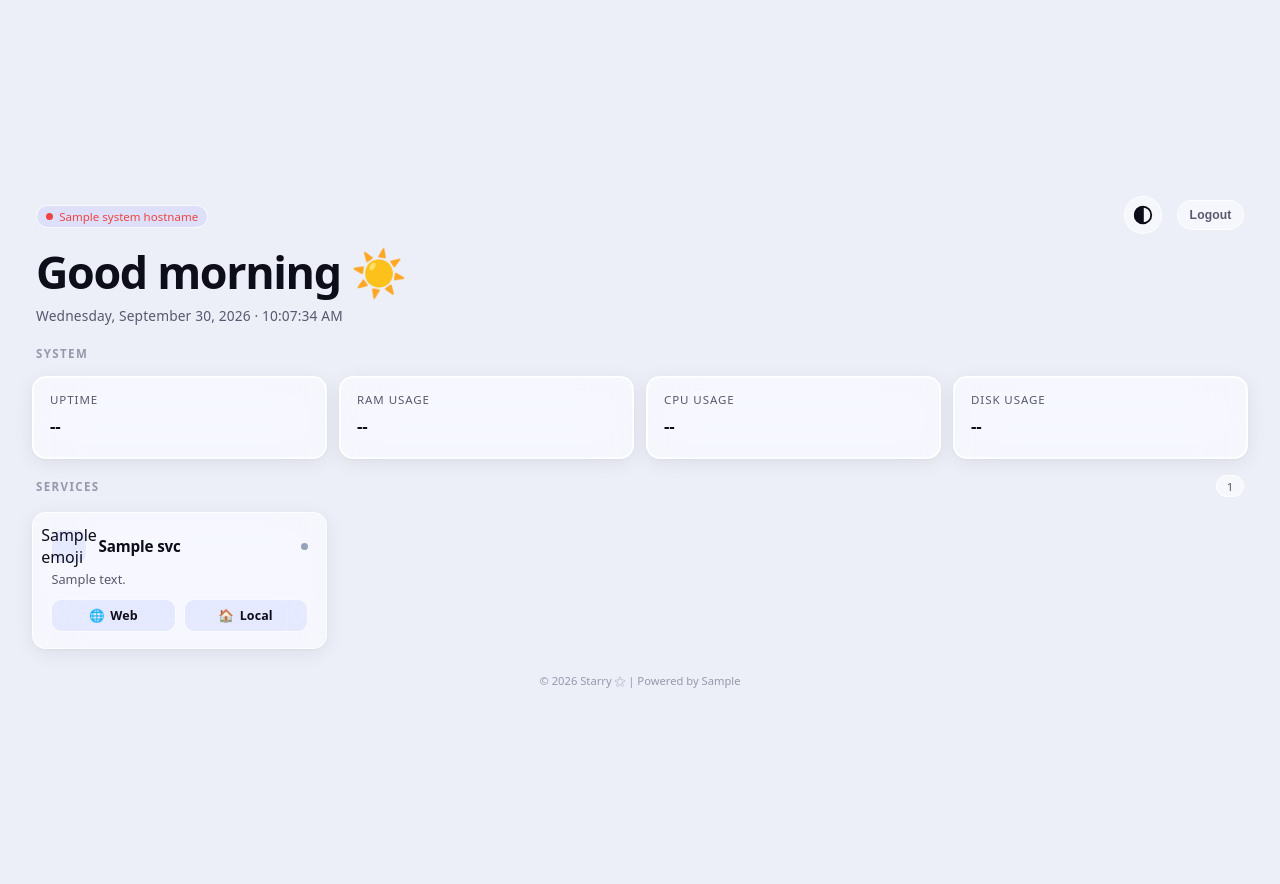
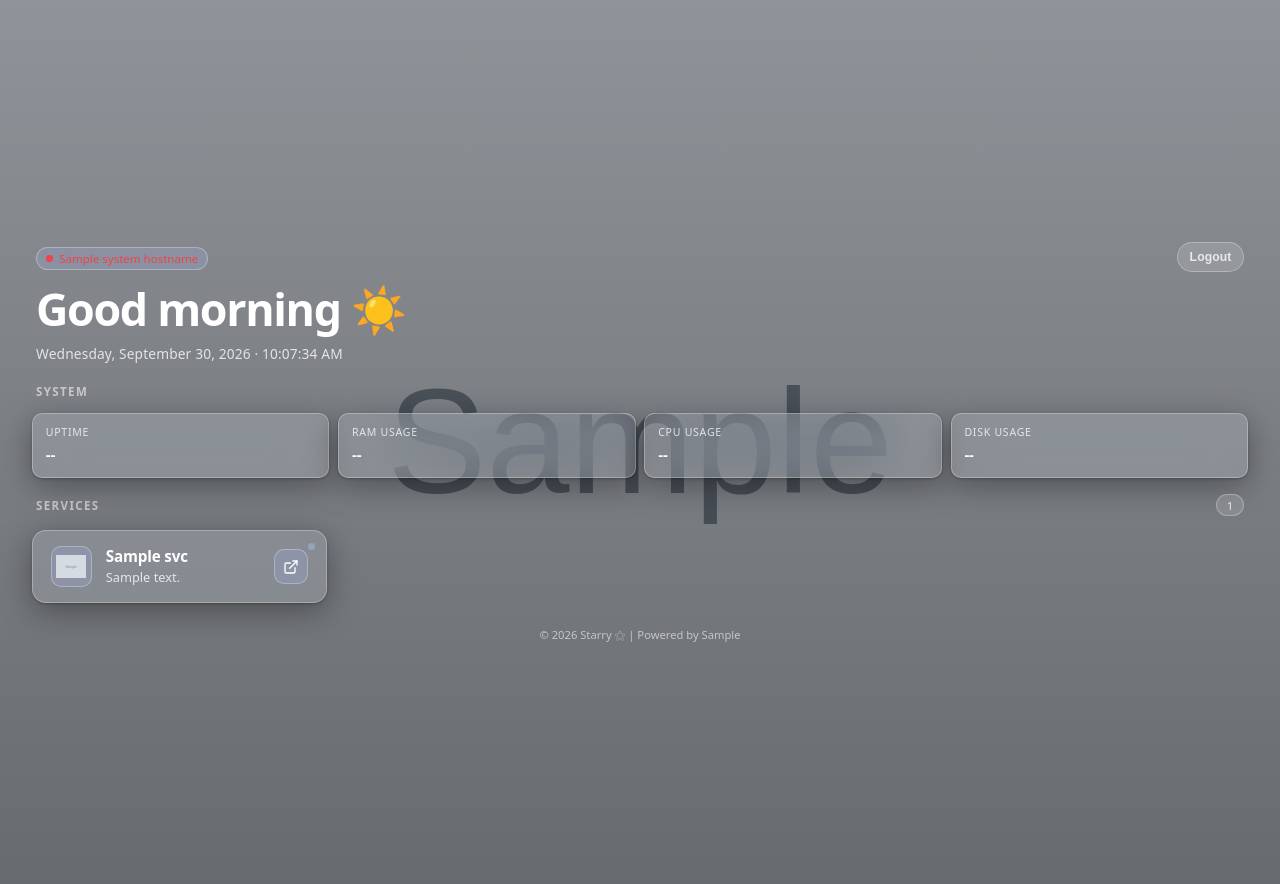
Before and after one commit to starry-shivam/starry-cloud, a Python web app: template templates/index.html in a window 1280 px wide. Run offline with Jinja, Linux system fonts and the light colour scheme; the template is opened without the code that fills it: most values are stand-ins (such as "Sample title", 1, 10 or a date in 2020); grey boxes marked "Sample" are stand-in pictures.

Commit message:
feat: Simplify service cards and add bg image support
Signed-off-by: starry-shivam <touka.krs@gmail.com>

```diff
--- a/static/js/theme.js
+++ b/static/js/theme.js
@@ -2,12 +2,14 @@ const THEME_KEY = "theme";
 const THEME_COLORS = {
     light: "#ffffff",
     dark: "#020617",
+    frosted: "#000000",
 };
 
 const root = document.documentElement;
 const icon = document.getElementById("themeIcon");
 const toggleBtn = document.getElementById("themeToggle");
 const mediaQuery = window.matchMedia("(prefers-color-scheme: dark)");
+const hasBackgroundImage = root.getAttribute("data-has-bg") === "1";
 
 function getSystemTheme() {
     return mediaQuery.matches ? "dark" : "light";
@@ -77,6 +79,14 @@ function syncBrowserChrome(theme) {
 }
 
 export function applyTheme() {
+    // A configured background image forces a fixed frosted-glass look;
+    // the light/dark toggle is hidden and this becomes a no-op.
+    if (hasBackgroundImage) {
+        root.setAttribute("data-theme", "frosted");
+        syncBrowserChrome("frosted");
+        return;
+    }
+
     const saved = localStorage.getItem(THEME_KEY) || "auto";
     const themeToApply = saved === "auto" ? getSystemTheme() : saved;
 
@@ -102,6 +112,8 @@ export function toggleTheme() {
 }
 
 export function initTheme() {
+    if (hasBackgroundImage) return;
+
     toggleBtn?.addEventListener("click", toggleTheme);
     mediaQuery.addEventListener("change", () => {
         const saved = localStorage.getItem(THEME_KEY) || "auto";
--- a/static/js/ui.js
+++ b/static/js/ui.js
@@ -16,52 +16,28 @@ async function registerServiceWorker() {
     }
 }
 
-function isPrivateHostname(hostname) {
-    if (!hostname) return false;
-    if (hostname === "localhost" || hostname.endsWith(".local")) return true;
-
-    const ipv4 = hostname.match(/^(\d{1,3})\.(\d{1,3})\.(\d{1,3})\.(\d{1,3})$/);
-    if (!ipv4) return false;
-
-    const [a, b] = ipv4.slice(1, 3).map(Number);
-    return (
-        a === 10 ||
-        a === 127 ||
-        (a === 172 && b >= 16 && b <= 31) ||
-        (a === 192 && b === 168)
-    );
-}
-
-// Prefer the LAN link when the dashboard itself is reached over the local
-// network (faster, no internet round-trip), otherwise fall back to the domain link.
-function getPreferredServiceUrl(card) {
-    const lanUrl = card.getAttribute("data-lan-url");
-    if (lanUrl && isPrivateHostname(window.location.hostname)) return lanUrl;
-    return card.getAttribute("data-url") || lanUrl;
-}
-
-// Service cards with both a domain and LAN link expose explicit chip links
-// for each method; clicking elsewhere on the card opens the preferred one.
+// Service cards open their configured URL when clicked anywhere except the
+// explicit "open" action button, which does the same via a normal link.
 function initServiceCards() {
-    document.querySelectorAll(".service-card[data-url], .service-card[data-lan-url]").forEach((card) => {
+    document.querySelectorAll(".service-card[data-url]").forEach((card) => {
         card.setAttribute("role", "link");
         card.setAttribute("tabindex", "0");
 
-        const openPreferred = () => {
-            const url = getPreferredServiceUrl(card);
+        const openService = () => {
+            const url = card.getAttribute("data-url");
             if (url) window.open(url, "_blank", "noopener,noreferrer");
         };
 
         card.addEventListener("click", (event) => {
             if (event.target.closest(".service-action-btn")) return;
-            openPreferred();
+            openService();
         });
 
         card.addEventListener("keydown", (event) => {
             if (event.target.closest(".service-action-btn")) return;
             if (event.key === "Enter" || event.key === " ") {
                 event.preventDefault();
-                openPreferred();
+                openService();
             }
         });
     });
--- a/static/style.css
+++ b/static/style.css
@@ -50,6 +50,28 @@
 
   --accent:      #7b8cff;
   --accent-soft: rgba(123, 140, 255, 0.14);
+}
+
+/* Forced when a background image is configured; a single frosted-glass
+   look regardless of light/dark preference. */
+:root[data-theme="frosted"] {
+  color-scheme: dark;
+
+  --bg: transparent;
+
+  --glass-bg:           rgba(255, 255, 255, 0.14);
+  --glass-bg-hover:     rgba(255, 255, 255, 0.22);
+  --glass-border:       rgba(255, 255, 255, 0.28);
+  --glass-shadow:       0 8px 32px rgba(0, 0, 0, 0.35), 0 1px 3px rgba(0, 0, 0, 0.25);
+  --glass-hover-shadow: 0 16px 48px rgba(0, 0, 0, 0.45), 0 2px 8px rgba(0, 0, 0, 0.3);
+  --blur:               blur(28px) saturate(180%);
+
+  --text:       #ffffff;
+  --text-soft:  rgba(255, 255, 255, 0.78);
+  --text-muted: rgba(255, 255, 255, 0.58);
+
+  --accent:      #a9b8ff;
+  --accent-soft: rgba(169, 184, 255, 0.2);
 }
 
 *,
@@ -114,6 +136,34 @@ body::after {
   background:
     radial-gradient(ellipse 55% 50% at 80% 15%, rgba(160, 80, 180, 0.18) 0%, transparent 60%),
     radial-gradient(ellipse 50% 60% at 20% 85%, rgba(60, 160, 120, 0.14) 0%, transparent 60%);
+}
+
+/* Configured background image replaces the animated mesh entirely. */
+:root[data-theme="frosted"] body::before,
+:root[data-theme="frosted"] body::after {
+  display: none;
+}
+
+.bg-image-layer {
+  position: fixed;
+  inset: 0;
+  z-index: -2;
+  background-color: #0b0c14;
+  background-size: cover;
+  background-position: center;
+  background-repeat: no-repeat;
+  transform: scale(1.06);
+}
+
+.bg-image-layer.bg-image-blur {
+  filter: blur(24px);
+}
+
+.bg-image-layer::after {
+  content: "";
+  position: absolute;
+  inset: 0;
+  background: linear-gradient(180deg, rgba(0, 0, 0, 0.32), rgba(0, 0, 0, 0.52));
 }
 
 @keyframes meshShift1 {
@@ -192,6 +242,12 @@ body::after {
   gap: 0.5rem;
   justify-content: flex-end;
   margin-bottom: 0.5rem;
+}
+
+/* Keeps the hostname pill pinned to the left regardless of how many
+   action buttons (theme toggle, logout) render next to it. */
+.hero-actions .hostname-pill {
+  margin-right: auto;
 }
 
 .hero-greeting {
@@ -363,16 +419,16 @@ body::after {
 
 .metrics-grid {
   display: grid;
-  grid-template-columns: repeat(auto-fit, minmax(180px, 1fr));
-  gap: 0.75rem;
+  grid-template-columns: repeat(auto-fit, minmax(135px, 1fr));
+  gap: 0.55rem;
   margin-bottom: 1rem;
 }
 
 .metric-card {
-  padding: 0.9rem 1rem;
-  border-radius: var(--radius-md);
+  padding: 0.65rem 0.8rem;
+  border-radius: var(--radius-sm);
   background: var(--glass-bg);
-  border: 2px solid var(--glass-border);
+  border: 1px solid var(--glass-border);
   box-shadow: var(--glass-shadow);
   backdrop-filter: var(--blur);
   -webkit-backdrop-filter: var(--blur);
@@ -388,31 +444,32 @@ body::after {
   box-shadow: 0 0 0 1px rgba(0, 0, 0, 0.1), var(--glass-hover-shadow);
 }
 
-:root[data-theme="dark"] .metric-card:hover {
+:root[data-theme="dark"] .metric-card:hover,
+:root[data-theme="frosted"] .metric-card:hover {
   border-color: rgba(255, 255, 255, 0.28);
   box-shadow: 0 0 0 1px rgba(255, 255, 255, 0.08), var(--glass-hover-shadow);
 }
 
 .metric-label {
   margin: 0;
-  font-size: 0.72rem;
+  font-size: 0.66rem;
   color: var(--text-soft);
   text-transform: uppercase;
-  letter-spacing: 0.08em;
+  letter-spacing: 0.07em;
 }
 
 .metric-value {
-  margin: 0.45rem 0 0;
-  font-size: 1.05rem;
+  margin: 0.3rem 0 0;
+  font-size: 0.94rem;
   font-weight: 650;
   letter-spacing: -0.01em;
 }
 
 .metric-footer {
-  margin: 0.35rem 0 0;
-  font-size: 0.75rem;
+  margin: 0.2rem 0 0;
+  font-size: 0.68rem;
   color: var(--text-soft);
-  line-height: 1.3;
+  line-height: 1.25;
 }
 
 .count-badge {
@@ -437,7 +494,11 @@ body::after {
    ========================= */
 
 .service-card {
-  padding: 1rem 1.15rem;
+  position: relative;
+  display: flex;
+  align-items: center;
+  gap: 0.85rem;
+  padding: 0.9rem 1.1rem;
   border-radius: var(--radius-md);
   background: var(--glass-bg);
   border: 1px solid var(--glass-border);
@@ -469,8 +530,8 @@ body::after {
     box-shadow: var(--glass-hover-shadow);
   }
 
-  .service-card:hover .service-emoji {
-    transform: scale(1.12) rotate(-5deg);
+  .service-card:hover .service-icon {
+    transform: scale(1.08) rotate(-3deg);
   }
 }
 
@@ -484,27 +545,18 @@ body::after {
   outline-offset: 2px;
 }
 
-.service-actions {
-  display: flex;
-  gap: 0.5rem;
-  margin-top: 0.65rem;
-}
-
 .service-action-btn {
-  flex: 1;
+  flex-shrink: 0;
   display: flex;
   align-items: center;
   justify-content: center;
-  gap: 0.35rem;
-  padding: 0.45rem 0.6rem;
+  width: 2.15rem;
+  height: 2.15rem;
   border-radius: var(--radius-sm);
   border: 1px solid var(--glass-border);
   background: var(--accent-soft);
   color: inherit;
   text-decoration: none;
-  font-size: 0.78rem;
-  font-weight: 600;
-  letter-spacing: 0.01em;
   transition:
     background 0.18s var(--ease-std),
     transform 0.18s var(--ease-spring);
@@ -519,14 +571,10 @@ body::after {
   transform: scale(0.95);
 }
 
-.service-header {
-  display: flex;
-  align-items: center;
-  justify-content: space-between;
-}
-
 .service-status {
-  position: relative;
+  position: absolute;
+  top: 0.7rem;
+  right: 0.7rem;
   width: 7px;
   height: 7px;
   border-radius: 50%;
@@ -556,24 +604,34 @@ body::after {
   opacity: 0.6;
 }
 
-.service-left {
-  display: flex;
-  align-items: center;
-  gap: 0.75rem;
-}
-
-.service-emoji {
-  width: 2.2rem;
-  height: 2.2rem;
+.service-icon {
+  width: 2.6rem;
+  height: 2.6rem;
   border-radius: var(--radius-sm);
   background: var(--accent-soft);
   border: 1px solid var(--glass-border);
   display: flex;
   align-items: center;
   justify-content: center;
-  font-size: 1rem;
+  overflow: hidden;
   flex-shrink: 0;
   transition: transform 0.22s var(--ease-spring);
+}
+
+.service-icon img {
+  width: 100%;
+  height: 100%;
+  object-fit: contain;
+  padding: 0.3rem;
+}
+
+.service-icon-fallback {
+  color: var(--text-soft);
+}
+
+.service-body {
+  flex: 1;
+  min-width: 0;
 }
 
 .service-name {
@@ -581,13 +639,21 @@ body::after {
   font-size: 0.95rem;
   font-weight: 600;
   letter-spacing: -0.01em;
+  white-space: nowrap;
+  overflow: hidden;
+  text-overflow: ellipsis;
+  padding-right: 1rem;
 }
 
 .service-description {
-  margin: 0.4rem 0 0;
+  margin: 0.2rem 0 0;
   font-size: 0.8rem;
   color: var(--text-soft);
-  line-height: 1.45;
+  line-height: 1.4;
+  display: -webkit-box;
+  -webkit-line-clamp: 2;
+  -webkit-box-orient: vertical;
+  overflow: hidden;
 }
 
 /* =========================
--- a/templates/index.html
+++ b/templates/index.html
@@ -1,5 +1,5 @@
 <!doctype html>
-<html lang="en">
+<html lang="en" {% if cfg.bg_image_url %}data-has-bg="1"{% endif %}>
   <head>
     <meta charset="utf-8" />
     <title>{{ cfg.title }}</title>
@@ -11,6 +11,15 @@
     <script>
       (function () {
         try {
+          if (document.documentElement.getAttribute("data-has-bg") === "1") {
+            document.documentElement.setAttribute("data-theme", "frosted");
+            var frostedMeta = document.querySelector('meta[name="theme-color"]');
+            if (frostedMeta) frostedMeta.setAttribute("content", "#000000");
+            var frostedApple = document.querySelector('meta[name="apple-mobile-web-app-status-bar-style"]');
+            if (frostedApple) frostedApple.setAttribute("content", "black-translucent");
+            return;
+          }
+
           var saved = localStorage.getItem("theme") || "auto";
           var systemDark = window.matchMedia && window.matchMedia("(prefers-color-scheme: dark)").matches;
           var theme = saved === "auto" ? (systemDark ? "dark" : "light") : saved;
@@ -35,6 +44,9 @@
     <link rel="apple-touch-icon" href="/static/dragon.png" />
   </head>
   <body>
+    {% if cfg.bg_image_url %}
+    <div class="bg-image-layer{% if cfg.bg_image_blur %} bg-image-blur{% endif %}" style="background-image: url('{{ cfg.bg_image_url }}')"></div>
+    {% endif %}
     <div id="loader" class="loader-overlay" aria-hidden="true">
       <div class="loader-spinner"></div>
     </div>
@@ -47,6 +59,7 @@
             {{ system_hostname }}
           </span>
           {% endif %}
+          {% if not cfg.bg_image_url %}
           <button class="theme-toggle" id="themeToggle" aria-label="Toggle theme">
             <svg id="themeIcon" width="22" height="22" viewBox="0 0 24 24" fill="none" stroke="currentColor" stroke-width="1.75" stroke-linecap="round" stroke-linejoin="round">
               <circle cx="12" cy="12" r="5" />
@@ -60,6 +73,7 @@
               <line x1="18.36" y1="5.64" x2="19.78" y2="4.22" />
             </svg>
           </button>
+          {% endif %}
           <form method="post" action="/logout" class="logout-form">
             <input type="hidden" name="csrf_token" value="{{ csrf_token() }}" />
             <button class="logout-button" type="submit">Logout</button>
@@ -106,48 +120,47 @@
             <div
               class="service-card"
               style="--card-index: {{ loop.index0 }}"
-              {% if svc.web_url %}data-url="{{ svc.web_url }}"{% endif %}
-              {% if svc.lan_url %}data-lan-url="{{ svc.lan_url }}"{% endif %}
+              {% if svc.url %}data-url="{{ svc.url }}"{% endif %}
             >
-              <div class="service-header">
-                <div class="service-left">
-                  <div class="service-emoji">{{ svc.emoji or "⬛" }}</div>
-                  <h3 class="service-name">{{ svc.name }}</h3>
-                </div>
               <span
                 class="service-status status-unknown"
                 data-service-id="{{ loop.index0 }}"
                 title="Checking..."
                 aria-label="Service status indicator"
               ></span>
+              <div class="service-icon">
+                {% if svc.icon_url %}
+                <img src="{{ svc.icon_url }}" alt="" loading="lazy" />
+                {% else %}
+                <svg class="service-icon-fallback" width="20" height="20" viewBox="0 0 24 24" fill="none" stroke="currentColor" stroke-width="1.75" stroke-linecap="round" stroke-linejoin="round" aria-hidden="true">
+                  <rect x="3" y="3" width="18" height="18" rx="4" />
+                  <circle cx="8.5" cy="8.5" r="1.5" />
+                  <path d="M21 15l-5-5L5 21" />
+                </svg>
+                {% endif %}
               </div>
+              <div class="service-body">
+                <h3 class="service-name">{{ svc.name }}</h3>
                 {% if svc.description %}
                 <p class="service-description">{{ svc.description }}</p>
                 {% endif %}
-              <div class="service-actions">
-                {% if svc.web_url %}
+              </div>
+              {% if svc.url %}
               <a
                 class="service-action-btn"
-                  href="{{ svc.web_url }}"
+                href="{{ svc.url }}"
                 target="_blank"
                 rel="noopener noreferrer"
-                  title="Open {{ svc.name }} on the web"
+                title="Open {{ svc.name }}"
+                aria-label="Open {{ svc.name }}"
               >
-                  <span aria-hidden="true">🌐</span> Web
+                <svg width="16" height="16" viewBox="0 0 24 24" fill="none" stroke="currentColor" stroke-width="2" stroke-linecap="round" stroke-linejoin="round">
+                  <path d="M18 13v6a2 2 0 0 1-2 2H5a2 2 0 0 1-2-2V8a2 2 0 0 1 2-2h6" />
+                  <polyline points="15 3 21 3 21 9" />
+                  <line x1="10" y1="14" x2="21" y2="3" />
+                </svg>
               </a>
               {% endif %}
-                {% if svc.lan_url %}
-                <a
-                  class="service-action-btn"
-                  href="{{ svc.lan_url }}"
-                  target="_blank"
-                  rel="noopener noreferrer"
-                  title="Open {{ svc.name }} on the local network"
-                >
-                  <span aria-hidden="true">🏠</span> Local
-                </a>
-                {% endif %}
-              </div>
             </div>
             {% endfor %}
           </div>
```
Also changed, not shown: config.example.yml (+16 -21 lines), 2 other files. Lines whose indentation alone changed are shown as unchanged.
